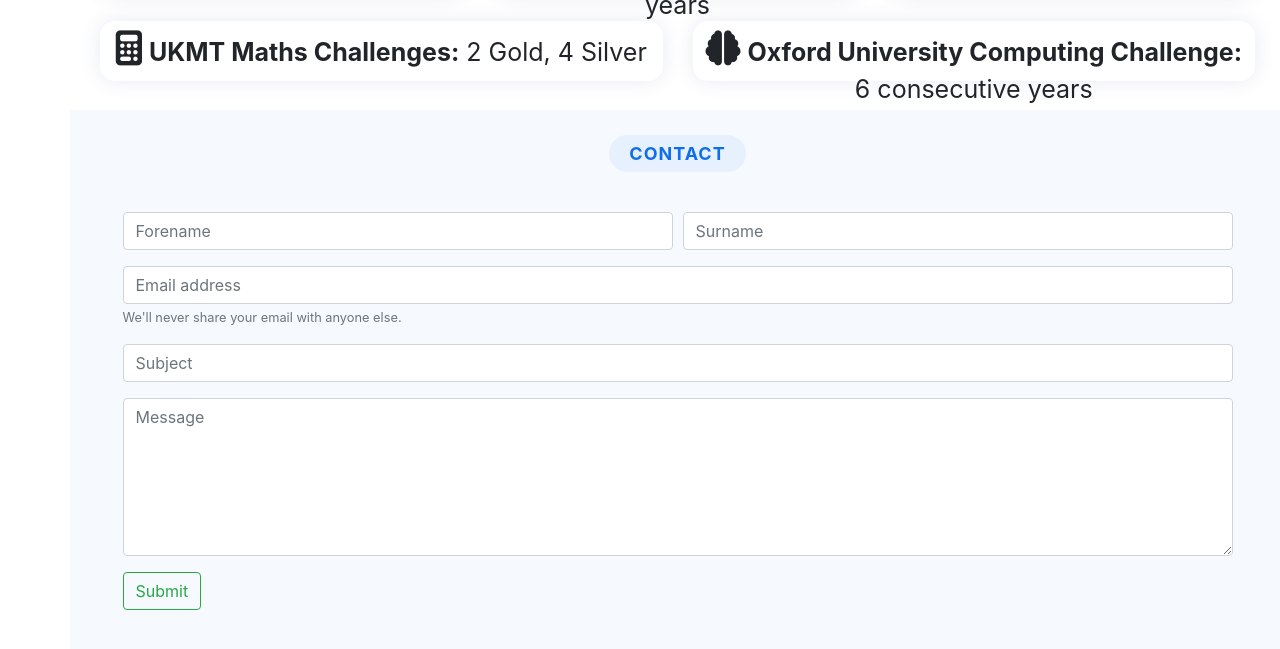
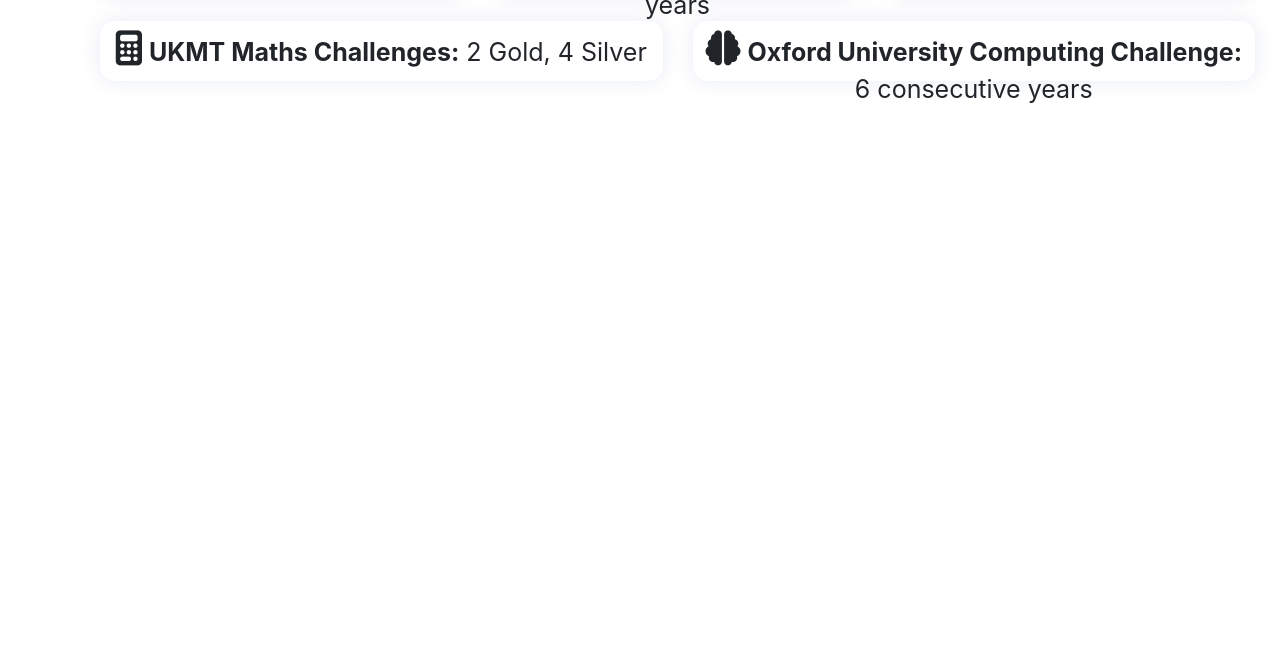
Before and after one commit to K-Mehanna/Portfolio-Website, a plain HTML site: page vert.html in a window 1280 px wide. Shown: the part 1775-2424 px from the top of the page. After the commit the page ends 1885 px from the top, so only its background shows below. Drawn offline with nearby package versions, Linux system fonts and the light colour scheme.

Commit message:
Update vert.html

```diff
--- a/vert.html
+++ b/vert.html
@@ -186,52 +186,6 @@
             </div>
         </section>
 
-        <section class="main" id="contact">
-
-            <div class="title">
-                <h2>Contact</h2>
-            </div>
-
-            <div class="container">
-                <div class="contact" data-aos="zoom-in-left"  data-aos-once="true">
-
-                    <form action="/vert" method="post">
-                        <div class="form-row">
-
-                            <div class="form-group col-lg-6">
-                                <input type="text" class="form-control" placeholder="Forename" name="forename">
-                            </div>
-
-                            <div class="form-group col-lg-6">
-                                <input type="text" class="form-control" placeholder="Surname" name="surname">
-                            </div>
-
-                        </div>
-
-                        <div class="form-group">
-                            <input type="email" class="form-control" placeholder="Email address" aria-describedby="emailHelp" name="email">
-                            <small id="emailHelp" class="form-text text-muted">We'll never share your email with anyone else.</small>
-                        </div>
-
-                        <div class="form-group">
-                            <input type="text" class="form-control" placeholder="Subject" name="subject">
-                        </div>
-
-                        <div class="form-group">
-                            <textarea class="form-control" rows="6" placeholder="Message" name="message"></textarea>
-                        </div>
-
-                        <div class="button">
-                            <button type="submit" class="btn btn-outline-success" value="Submit">Submit</button>
-                        </div>
-                    </form>
-
-                </div>
-            </div>
-
-        </section>
-
-
 
         <!-- Required for Bootstrap -->
         <script src="https://code.jquery.com/jquery-3.2.1.slim.min.js" integrity="sha384-KJ3o2DKtIkvYIK3UENzmM7KCkRr/rE9/Qpg6aAZGJwFDMVNA/GpGFF93hXpG5KkN" crossorigin="anonymous"></script>
```
